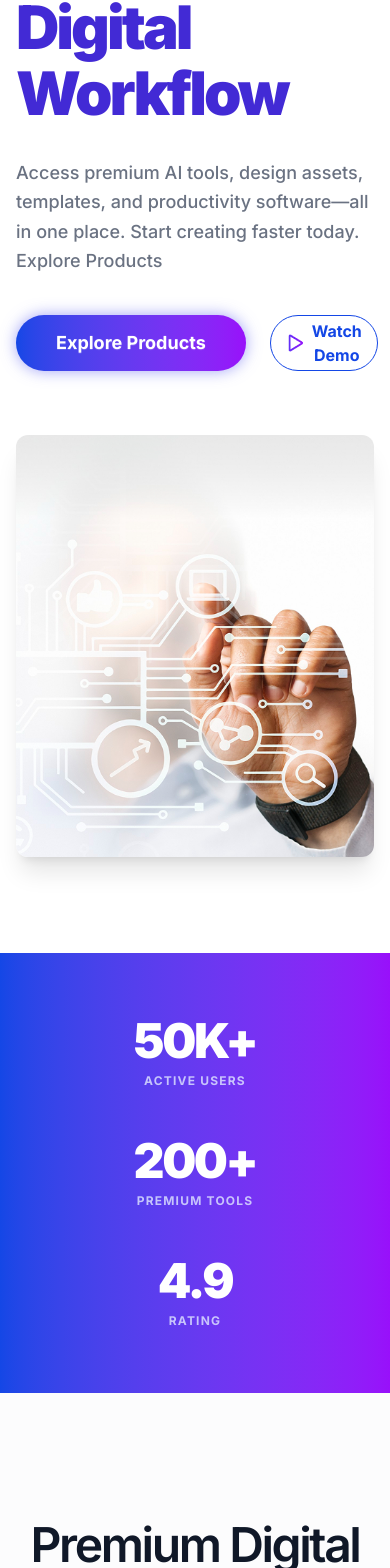
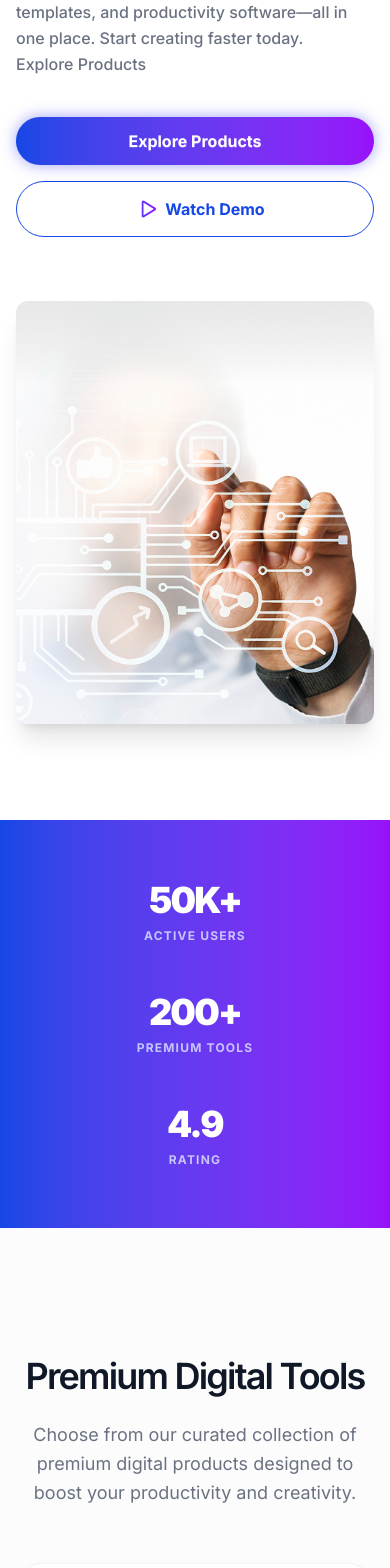
Before and after one commit to rayhan-fardous/digitools-platform, a React (Vite) app: page / in a window 390 px wide. Shown: the part 366-1934 px from the top of the page. Built offline with nearby package versions, Linux system fonts and the light colour scheme.

Commit message:
added responsive for all devices and Readme file added

```diff
--- a/src/components/Hero.jsx
+++ b/src/components/Hero.jsx
@@ -8,26 +8,26 @@ const Hero = () => (
         <div className="inline-block px-4 py-1.5 rounded-full bg-primary/10 text-primary text-xs font-bold mb-8 ring-1 ring-primary/20 ring-inset tracking-wider">
           New: AI-Powered Tools Available
         </div>
-        <h1 className="text-6xl font-black leading-[1.1] mb-8 tracking-tighter text-gray-900">
+        <h1 className="text-4xl md:text-5xl lg:text-6xl font-black leading-[1.1] mb-8 tracking-tighter text-gray-900">
           Supercharge Your <br />
           <span className="text-primary">Digital Workflow</span>
         </h1>
-        <p className="text-gray-500 text-lg mb-10 leading-relaxed max-w-lg font-medium">
+        <p className="text-gray-500 text-base md:text-lg mb-10 leading-relaxed max-w-lg font-medium">
           Access premium AI tools, design assets, templates, and productivity
           software—all in one place. Start creating faster today. <br></br>{" "}
           Explore Products
         </p>
-        <div className="flex items-center gap-6">
+        <div className="flex  flex-col sm:flex-row items-center sm:items-stretch gap-4 md:gap-6">
           <button
             className="btn bg-linear-to-r from-blue-700 to-purple-600
-rounded-full px-10 h-14 text-white font-bold text-lg border-none
+rounded-full px-8 md:px-10 h-12 md:h-14 w-full sm:w-auto text-white font-bold text-base md:text-lg border-none
 shadow-[0_0_15px_rgba(99,102,241,0.6)]
 hover:shadow-[0_0_25px_rgba(99,102,241,0.9)]
 hover:scale-105 transition-all duration-300"
           >
             Explore Products
           </button>
-          <button className="px-2 h-14 flex items-center font-bold text-blue-700 hover:bg-blue-700 border border-blue-700 rounded-full group transition-all duration-300 hover:bg-linear-to-r hover:from-blue-500 hover:to-purple-600 hover:text-white hover:border-transparent">
+          <button className="px-4 py-2 h-14 w-full sm:w-auto justify-center flex items-center font-bold text-blue-700 hover:bg-blue-700 border border-blue-700 rounded-full group transition-all duration-300 hover:bg-linear-to-r hover:from-blue-500 hover:to-purple-600 hover:text-white hover:border-transparent">
             <span className="w-10 h-12 rounded-full flex items-center justify-center transition-all group-hover:scale-110">
               <img
                 src="/Play.png"
--- a/src/components/Pricing.jsx
+++ b/src/components/Pricing.jsx
@@ -5,7 +5,7 @@ const Pricing = () => (
   >
     <div className="max-w-7xl mx-auto px-4">
       <div className="text-center mb-10">
-        <h2 className="text-5xl font-semibold text-gray-900 mb-6 tracking-tighter">
+        <h2 className="text-4xl md:text-5xl font-semibold text-gray-900 mb-6 tracking-tighter">
           Simple, Transparent Pricing
         </h2>
         <p className="text-gray-500 max-w-2xl mx-auto text-lg">
--- a/src/components/Stats.jsx
+++ b/src/components/Stats.jsx
@@ -1,24 +1,24 @@
 const Stats = () => (
   <section
-    className="bg-linear-to-r from-blue-700 to-purple-600 py-16"
+    className="bg-linear-to-r from-blue-700 to-purple-600 py-15 lg:py-25"
     style={{ fontFamily: "Inter, sans-serif" }}
   >
     <div className="max-w-7xl mx-auto px-4">
       <div className="grid grid-cols-1 md:grid-cols-3 gap-12 text-center text-white">
         <div className="space-y-2">
-          <div className="text-5xl font-black tracking-tighter">50K+</div>
+          <div className="text-4xl md:text-5xl font-black tracking-tighter">50K+</div>
           <p className="text-primary-content font-bold uppercase tracking-widest text-xs opacity-80">
             Active Users
           </p>
         </div>
         <div className="space-y-2">
-          <div className="text-5xl font-black tracking-tighter">200+</div>
+          <div className="text-4xl md:text-5xl font-black tracking-tighter">200+</div>
           <p className="text-primary-content font-bold uppercase tracking-widest text-xs opacity-80">
             Premium Tools
           </p>
         </div>
         <div className="space-y-2">
-          <div className="text-5xl font-black tracking-tighter">4.9</div>
+          <div className="text-4xl md:text-5xl font-black tracking-tighter">4.9</div>
           <p className="text-primary-content font-bold uppercase tracking-widest text-xs opacity-80">
             Rating
           </p>
--- a/src/components/Steps.jsx
+++ b/src/components/Steps.jsx
@@ -5,7 +5,7 @@ const Steps = () => (
   >
     <div className="max-w-7xl mx-auto px-4">
       <div className="text-center mb-10">
-        <h2 className="text-5xl font-semibold text-gray-900 mb-6 tracking-tighter">
+        <h2 className="text-4xl md:text-5xl font-semibold text-gray-900  mb-6 tracking-tighter">
           Get Started In 3 Steps
         </h2>
         <p className="text-gray-500 max-w-xl mx-auto text-lg leading-relaxed">
--- a/src/components/ToolCard.jsx
+++ b/src/components/ToolCard.jsx
@@ -79,9 +79,9 @@ const ToolCard = ({ product, onAddToCart, isInCart }) => {
       <button
         onClick={handleBuy}
         disabled={isInCart}
-        className={`btn btn-block rounded-full h-14 font-bold border-none text-white transition-all ${
+        className={`btn btn-block rounded-full h-12 md:h-14 font-bold border-none text-white transition-all ${
           isInCart || added
-            ? "bg-green-500 hover:bg-green-600 disabled:bg-green-500 disabled:text-white disabled:opacity-75 cursor-default"
+            ? "bg-green-500 hover:bg-green-600 disabled:bg-green-500 disabled:text-white text-sm md:text-base disabled:opacity-75 cursor-default"
             : "btn-primary bg-linear-to-r! from-blue-700! to-purple-600! hover:from-purple-600! hover:to-pink-500!"
         } group-hover:shadow-xl group-hover:shadow-primary/30`}
       >
--- a/src/components/Tools.jsx
+++ b/src/components/Tools.jsx
@@ -21,17 +21,17 @@ const Tools = ({
     >
       <div className="max-w-7xl mx-auto px-4">
         <div className="text-center mb-16">
-          <h2 className="text-5xl font-semibold text-gray-900 mb-6 tracking-tighter  text-center w-full block">
+          <h2 className="text-4xl md:text-5xl font-semibold text-gray-900 mb-6 tracking-tighter  text-center w-full block">
             Premium Digital Tools
           </h2>
           <p className="text-gray-500 max-w-2xl mx-auto text-lg leading-relaxed text-center block mb-8">
             Choose from our curated collection of premium digital products
             designed to boost your productivity and creativity.
           </p>
-          <div className="inline-flex justify-center gap-2 mt-6 p-1.5 rounded-full bg-white border border-gray-100/80 shadow-sm">
+          <div className="inline-flex justify-center gap-2 mt-6 p-1.5 rounded-full bg-white border border-gray-100/80 shadow-sm flex-wrap w-full md:w-auto">
             <button
               onClick={() => setActiveTab("products")}
-              className={`rounded-full px-8 h-12 font-bold text-sm transition-all ${
+              className={`rounded-full px-6 h-10 md:px-8 md:h-12 font-bold text-xs md:text-sm grow md:grow-0 transition-all ${
                 activeTab === "products"
                   ? "bg-linear-to-r from-blue-700 to-purple-600 text-white shadow-md"
                   : "bg-transparent text-gray-500 hover:text-white hover:bg-linear-to-r hover:from-purple-600 hover:to-pink-500"
@@ -41,7 +41,7 @@ const Tools = ({
             </button>
             <button
               onClick={() => setActiveTab("cart")}
-              className={`rounded-full px-8 h-12 font-bold text-sm transition-all ${activeTab === "cart" ? "bg-linear-to-r from-blue-700 to-purple-600 text-white shadow-md" : "bg-transparent text-gray-500 hover:text-white hover:bg-linear-to-r hover:from-purple-600 hover:to-pink-500"}`}
+              className={`rounded-full px-6 h-10 md:px-8 md:h-12 font-bold text-xs md:text-sm grow md:grow-0 transition-all ${activeTab === "cart" ? "bg-linear-to-r from-blue-700 to-purple-600 text-white shadow-md" : "bg-transparent text-gray-500 hover:text-white hover:bg-linear-to-r hover:from-purple-600 hover:to-pink-500"}`}
             >
               Cart ({cart.length})
             </button>
```
Also changed, not shown: 1 other file (tests, documents, lock files or other folders).
